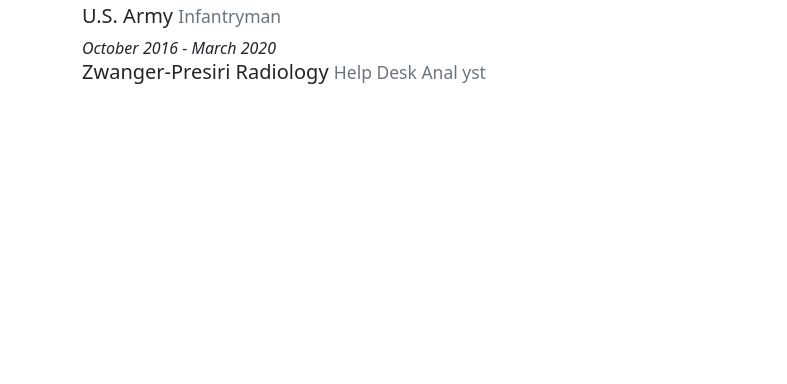
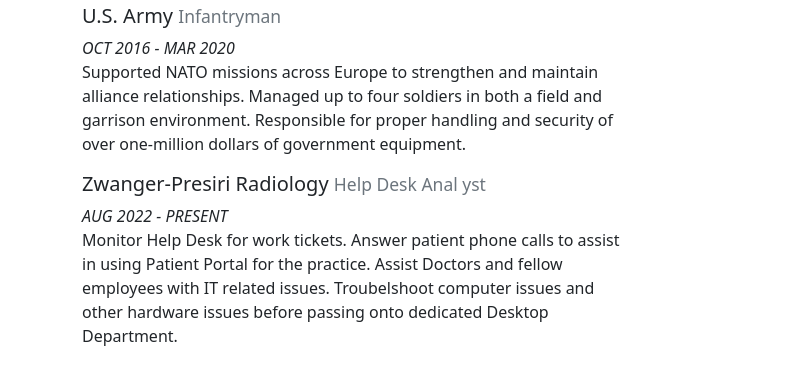
Before and after one commit to Svtucci/svtucci.github.io, a plain HTML site: page index.html in a window 1280 px wide. Shown: the part 122-506 px from the top of the page, without its empty margins (0-787 px from the left). Drawn offline with nearby package versions, Linux system fonts and the light colour scheme.

Commit message:
Update index.html

```diff
--- a/index.html
+++ b/index.html
@@ -21,7 +21,8 @@
         U.S. Army
         <small class="text-muted">Infantryman</small>
       </h5>
-      <i>October 2016 - March 2020</i>
+      <em>OCT 2016 - MAR 2020</em>
+      <p>Supported NATO missions across Europe to strengthen and maintain alliance relationships. Managed up to four soldiers in both a field and garrison environment. Responsible for proper handling and security of over one-million dollars of government equipment.</p>
 
 
 
@@ -32,6 +33,8 @@
         Zwanger-Presiri Radiology
         <small class="text-muted">Help Desk Anal yst</small>
       </h5>
+      <em>AUG 2022 - PRESENT</em>
+      <P>Monitor Help Desk for work tickets. Answer patient phone calls to assist in using Patient Portal for the practice. Assist Doctors and fellow employees with IT related issues. Troubelshoot computer issues and other hardware issues before passing onto dedicated Desktop Department.</P>
 
 
 
```
